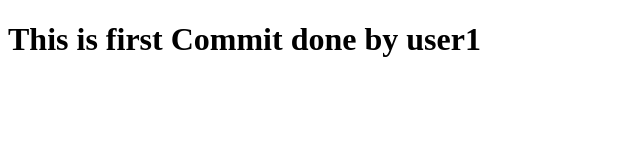
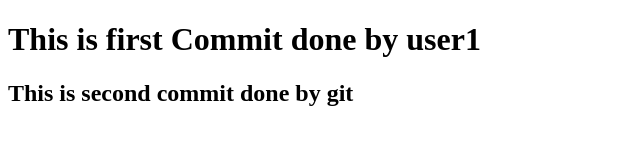
Before and after one commit to syedmujtabahussaini/git-practice, a plain HTML site: page index.html in a window 1280 px wide. Shown: the whole page, without its empty margins (0-640 px from the left). Drawn offline with Linux system fonts and the light colour scheme.

Commit message:
second commit done by user1

```diff
--- a/index.html
+++ b/index.html
@@ -7,5 +7,6 @@
 </head>
 <body>
     <h1>This is first Commit done by user1</h1>
+    <h2>This is second commit done by git</h2>
 </body>
 </html>
```
